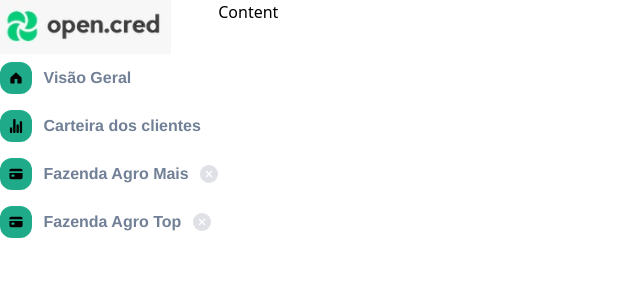
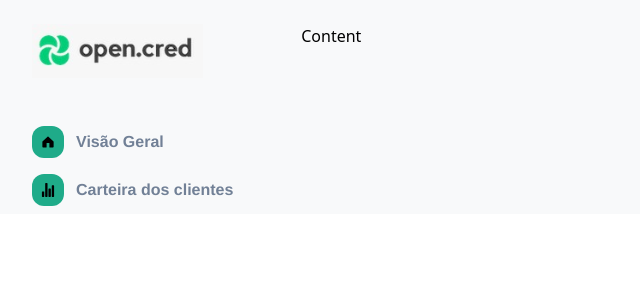
Before and after one commit to doubleyooz/react-chart-dashboard, a React (Create React App) app: page / in a window 1280 px wide. Shown: the top 300 px of the page, without its empty margins (0-640 px from the left). Built offline with nearby package versions, Linux system fonts and the light colour scheme.

Commit message:
add: Dropdown menu

```diff
--- a/src/components/SideMenu.tsx
+++ b/src/components/SideMenu.tsx
@@ -10,34 +10,54 @@ import { ReactComponent as Card } from '../assets/menu/card.svg';
 interface Props {}
 
 const SideMenu: React.FC<Props> = () => {
-    const [isSelected, setIsSelected] = useState<string[]>([]);
-    const [isExpanded, setIsExpanded] = useState<string[]>([]);
+    const [isSelected, setIsSelected] = useState('');
+    const [selectedItem, setSelectedItem] = useState('');
+    const [isDisplayed, setIsDisplayed] = useState(false);
+
+    const data = [
+        { description: 'Fazenda Agro Mais' },
+        { description: 'Fazenda Agro Top' },
+    ];
 
     return (
+        <div className="px-8">
+            <Logo className="mb-10" />
             <div>
-            <Logo />
                 <SimpleButton
                     Icon={<Home className="fill-skin-default" />}
                     description="Visão Geral"
-                isActive={isSelected.includes('b')}
+                    isActive={isSelected === 'a'}
+                    onClick={() => setIsSelected('a')}
                 />
+
+                <div
+                    className={`${
+                        isDisplayed ? 'h-36' : 'h-12'
+                    } overflow-hidden transition-all ease duration-700`}
+                >
                     <SimpleButton
                         Icon={<Status className="fill-skin-default" />}
                         description="Carteira dos clientes"
-                isActive={isExpanded.includes('s')}
+                        isActive={isSelected === 'b'}
+                        onClick={() => {
+                            setIsDisplayed(!isDisplayed);
+                            setIsSelected('b');
+                        }}
                     />
+                    <div className='border-l-2 pl-4'>
+                        {data.map(({ description }, i) => (
                             <SimpleButton
+                                key={description + i}
                                 Icon={<Card className="fill-skin-default" />}
-                description="Fazenda Agro Mais"
-                isActive={isSelected.includes('b')}
+                                description={description}
+                                isActive={selectedItem === description + i}
+                                onClick={() => setSelectedItem(description + i)}
                                 deleteButton={true}
                             />
-            <SimpleButton
-                Icon={<Card className="fill-skin-default" />}
-                description="Fazenda Agro Top"
-                isActive={isSelected.includes('b')}
-                deleteButton={true}
-            />
+                        ))}
+                    </div>
+                </div>
+            </div>
         </div>
     );
 };
--- a/src/components/SimpleButton.tsx
+++ b/src/components/SimpleButton.tsx
@@ -5,6 +5,7 @@ interface Props {
     description: string;
     isActive: boolean;
     deleteButton?: boolean;
+    onClick: () => void;
 }
 
 const SimpleButton: React.FC<Props> = ({
@@ -12,10 +13,16 @@ const SimpleButton: React.FC<Props> = ({
     description,
     isActive,
     deleteButton,
+    onClick,
 }) => {
     return (
-        <div className="flex justify-start items-center gap-[11.5px] rounded-2xl h-12">
-            <div className="bg-skin-detail_1 w-8 h-8 rounded-xl flex justify-center items-center p-2">{Icon}</div>
+        <div
+            className={`${deleteButton ? 'justify-between' : ''} flex  items-center rounded-2xl gap-3 h-12`}
+            onClick={onClick}
+        >
+            <div className="bg-skin-detail_1 w-8 h-8 rounded-xl flex justify-center items-center p-2">
+                {Icon}
+            </div>
 
             <span
                 className={`${
--- a/src/routes.tsx
+++ b/src/routes.tsx
@@ -3,7 +3,7 @@ import Dashboard from './pages/Dashboard';
 
 const Paths = () => {
     return (
-        <div>
+        <div className='bg-skin-default pt-6'>
             <BrowserRouter>
                 <Routes>
                     <Route path="/" element={<Dashboard />} />
```
Lines whose indentation alone changed are shown as unchanged.
